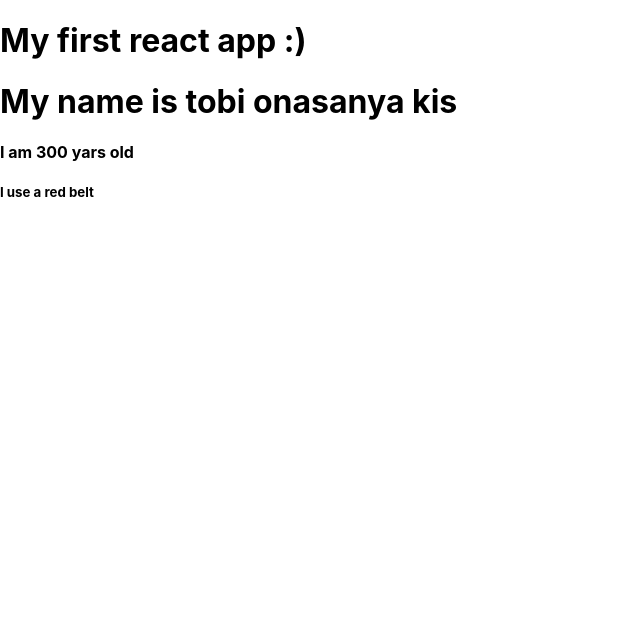
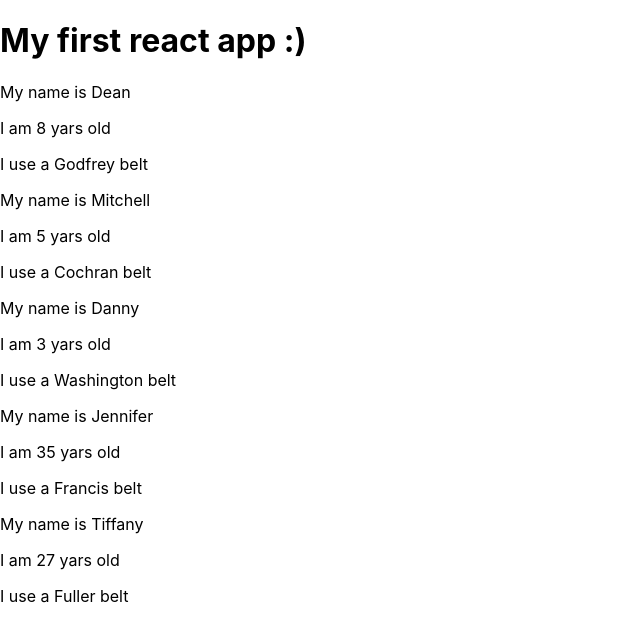
Before and after one commit to onaty/React-practice, a React (Create React App) app in the folder createreactapps/myapp/: page / in a window 1280 px wide. Shown: the top 640 px of the page, without its empty margins (0-640 px from the left). Built offline with nearby package versions, Linux system fonts and the light colour scheme.

Commit message:
loop through list

```diff
--- a/createreactapps/myapp/src/App.js
+++ b/createreactapps/myapp/src/App.js
@@ -3,11 +3,40 @@ import Ninjas from './ninjas';
 
 
 class App extends Component {
+  state={
+    ninjas:[
+      {
+      "age": 8,
+      "name": "Dean",
+      "belt": "Godfrey"
+      },
+      {
+      "age": 5,
+      "name": "Mitchell",
+      "belt": "Cochran"
+      },
+      {
+      "age": 3,
+      "name": "Danny",
+      "belt": "Washington"
+      },
+      {
+      "age": 35,
+      "name": "Jennifer",
+      "belt": "Francis"
+      },
+      {
+      "age": 27,
+      "name": "Tiffany",
+      "belt": "Fuller"
+      }
+      ]
+  }
   render() {
     return (
       <div className="App">
         <h1>My first react app :)</h1>
-        <Ninjas  name="tobi onasanya kis" age="300" belt="red" />
+        <Ninjas ninjas={this.state.ninjas} />
       </div>
     );
   }
--- a/createreactapps/myapp/src/ninjas.js
+++ b/createreactapps/myapp/src/ninjas.js
@@ -3,15 +3,22 @@ import React, { Component } from 'react';
 class Ninjas extends Component {
     state = {}
     render() {
-const{name,age,belt}=this.props
+        const { ninjas } = this.props
+        var i=0;
+        const ninjaList = ninjas.map(ninja => {
+
+            ninja.id=i++;
+            return <div key={ninja.id} className="ninjalist">
+                <p>My name is {ninja.name}</p>
+                <p>I am {ninja.age} yars old</p>
+                <p>I use a {ninja.belt} belt</p>
+            </div>
+        })
         console.log(this.props)
-        return (
-            <div className="Ninjas">
-                <h1>My name is {name}</h1>
-                <h4>I am {age} yars old</h4>
-                <h5>I use a {belt} belt</h5>
-            </div>
-        );
+        return <div className="ninja-list">
+
+            {ninjaList}
+        </div>
     }
 }
 
```
